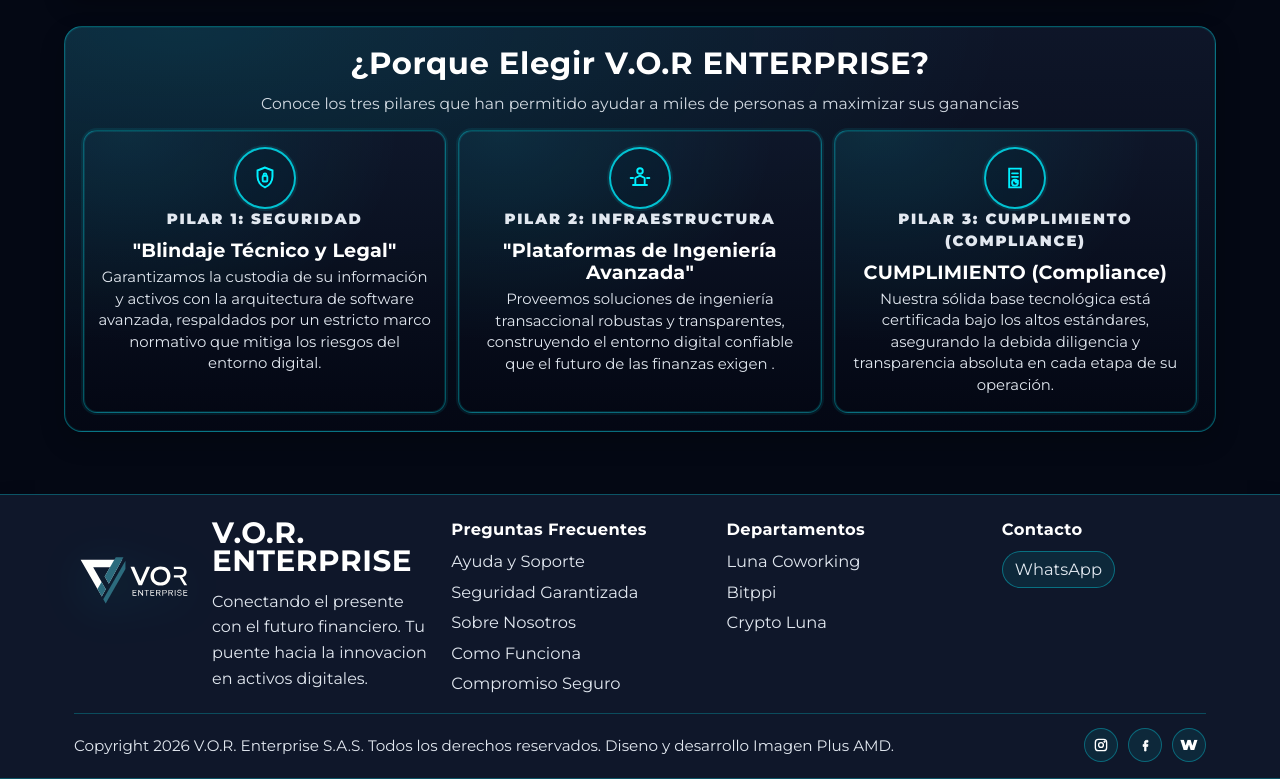
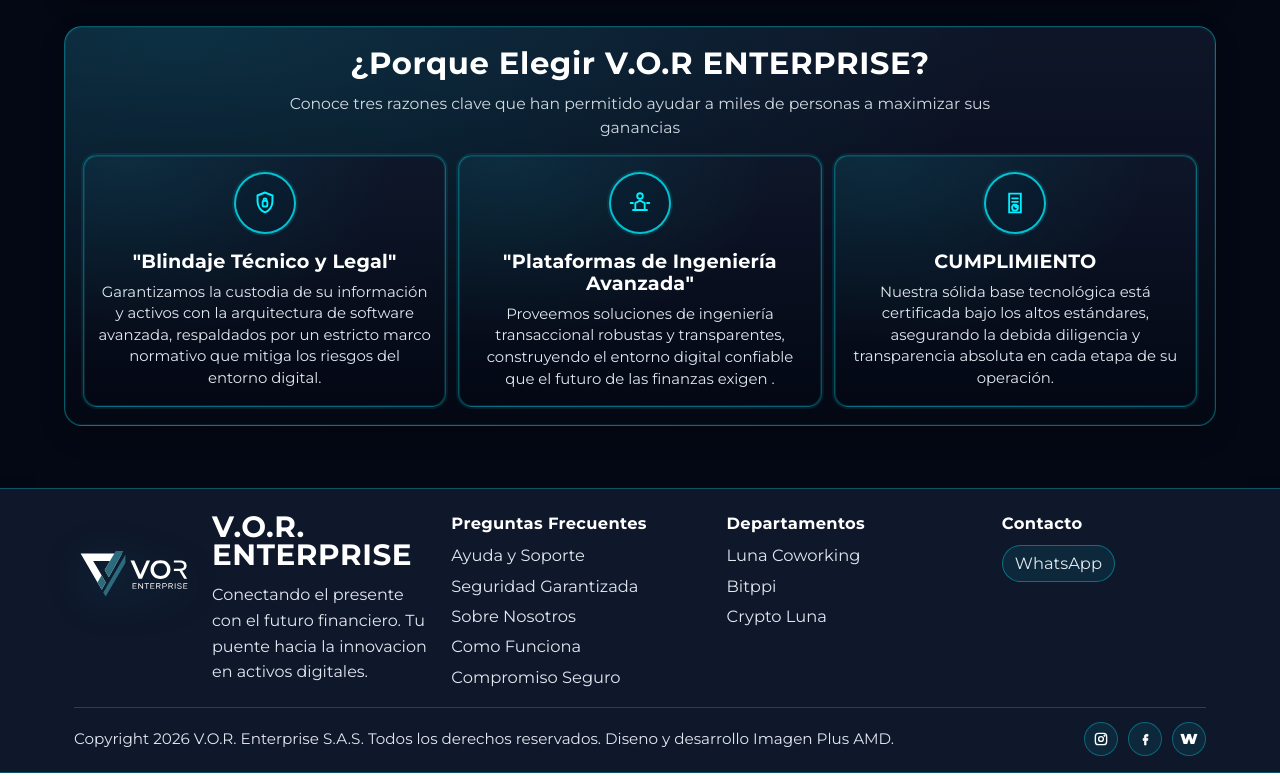
Before and after one commit to gokronos/vorenterprise, a Next.js app: page / in a window 1280 px wide. Shown: the part 2330-3109 px from the top of the page. Built offline with nearby package versions, Linux system fonts and the light colour scheme.

Commit message:
fix: simplify why choose us copy

```diff
--- a/src/app/globals.css
+++ b/src/app/globals.css
@@ -768,7 +768,7 @@
 	width: 62px;
 	height: 62px;
 	border-radius: 999px;
-	margin: 0 auto;
+	margin: 0 auto 16px;
 	display: inline-flex;
 	align-items: center;
 	justify-content: center;
@@ -787,21 +787,12 @@
 }
 
 .why-final-card h3 {
-	margin: 8px 0 6px;
+	margin: 0 0 10px;
 	font-size: clamp(1rem, 1.5vw, 1.3rem);
 	line-height: 1.15;
 	letter-spacing: 0.01em;
 	color: #00F0FF;
 	text-transform: none;
-}
-
-.why-final-pillar {
-	margin: 10px 0 0;
-	font-size: 0.74rem;
-	font-weight: 800;
-	letter-spacing: 0.12em;
-	text-transform: uppercase;
-	color: rgba(148, 233, 255, 0.9);
 }
 
 .why-final-short {
--- a/src/components/WhyChooseUsBlock.tsx
+++ b/src/components/WhyChooseUsBlock.tsx
@@ -1,5 +1,4 @@
 type WhyItem = {
-  pillar: string;
   title: string;
   shortTitle: string;
   text: string;
@@ -8,22 +7,19 @@
 
 const whyItems: WhyItem[] = [
   {
-    pillar: 'Pilar 1: SEGURIDAD',
     title: 'SEGURIDAD',
     shortTitle: '"Blindaje Técnico y Legal"',
     text: 'Garantizamos la custodia de su información y activos con la arquitectura de software avanzada, respaldados por un estricto marco normativo que mitiga los riesgos del entorno digital.',
     icon: 'security',
   },
   {
-    pillar: 'Pilar 2: INFRAESTRUCTURA',
     title: 'INFRAESTRUCTURA',
     shortTitle: '"Plataformas de Ingeniería Avanzada"',
     text: 'Proveemos soluciones de ingeniería transaccional robustas y transparentes, construyendo el entorno digital confiable que el futuro de las finanzas exigen .',
     icon: 'infrastructure',
   },
   {
-    pillar: 'Pilar 3: CUMPLIMIENTO (Compliance)',
-    title: 'CUMPLIMIENTO (Compliance)',
+    title: 'CUMPLIMIENTO',
     shortTitle: '',
     text: 'Nuestra sólida base tecnológica está certificada bajo los altos estándares, asegurando la debida diligencia y transparencia absoluta en cada etapa de su operación.',
     icon: 'compliance',
@@ -67,8 +63,8 @@
       <header className="why-final-head">
         <h2>¿Porque Elegir V.O.R ENTERPRISE?</h2>
         <p>
-          Conoce los tres pilares que han permitido ayudar a miles de personas a maximizar sus
-          ganancias
+		  Conoce tres razones clave que han permitido ayudar a miles de personas a maximizar sus
+		  ganancias
         </p>
       </header>
 
@@ -78,7 +74,6 @@
             <span className="why-final-icon" aria-hidden="true">
               {renderWhyIcon(item.icon)}
             </span>
-            <p className="why-final-pillar">{item.pillar}</p>
             <h3>{item.shortTitle || item.title}</h3>
             <p>{item.text}</p>
           </article>
```
